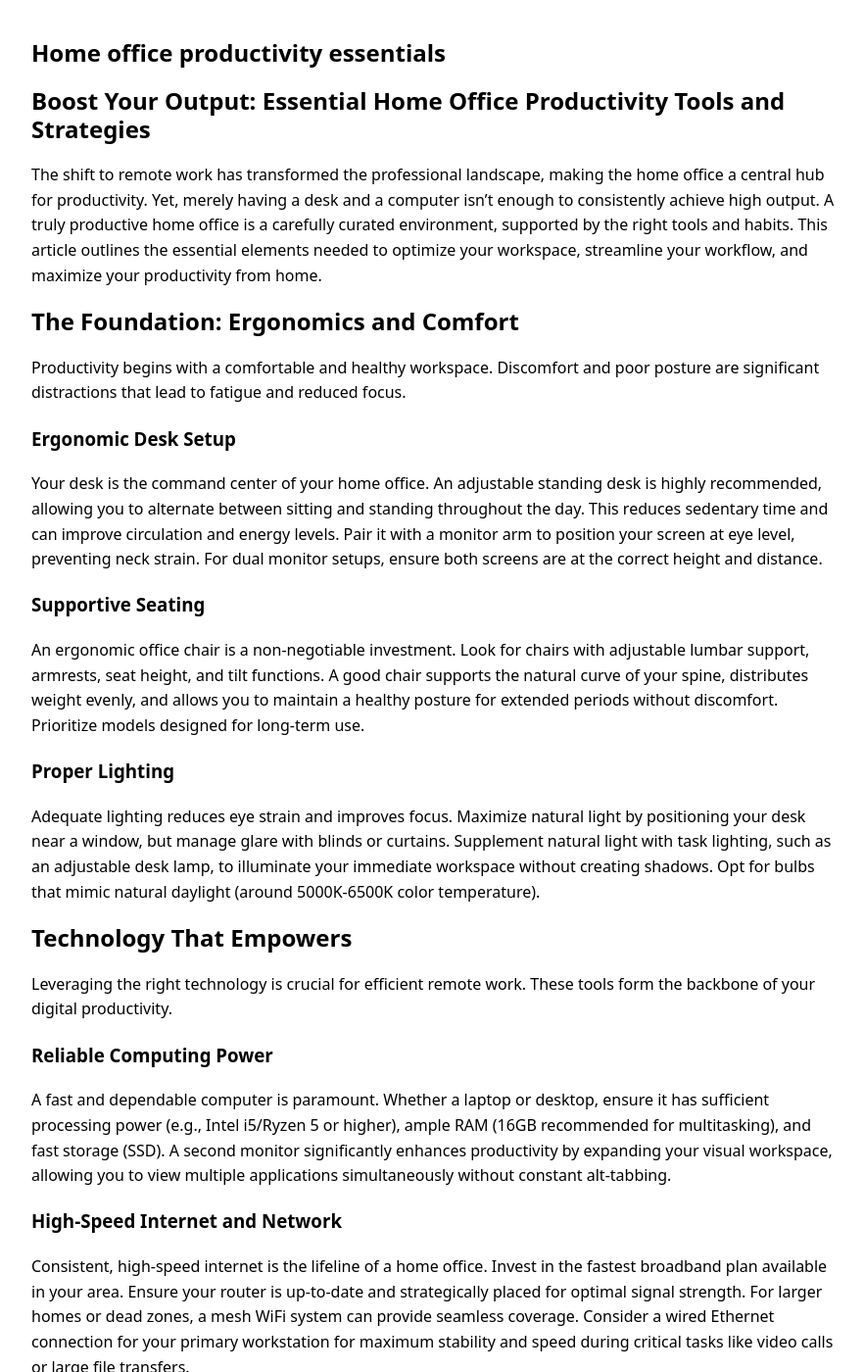
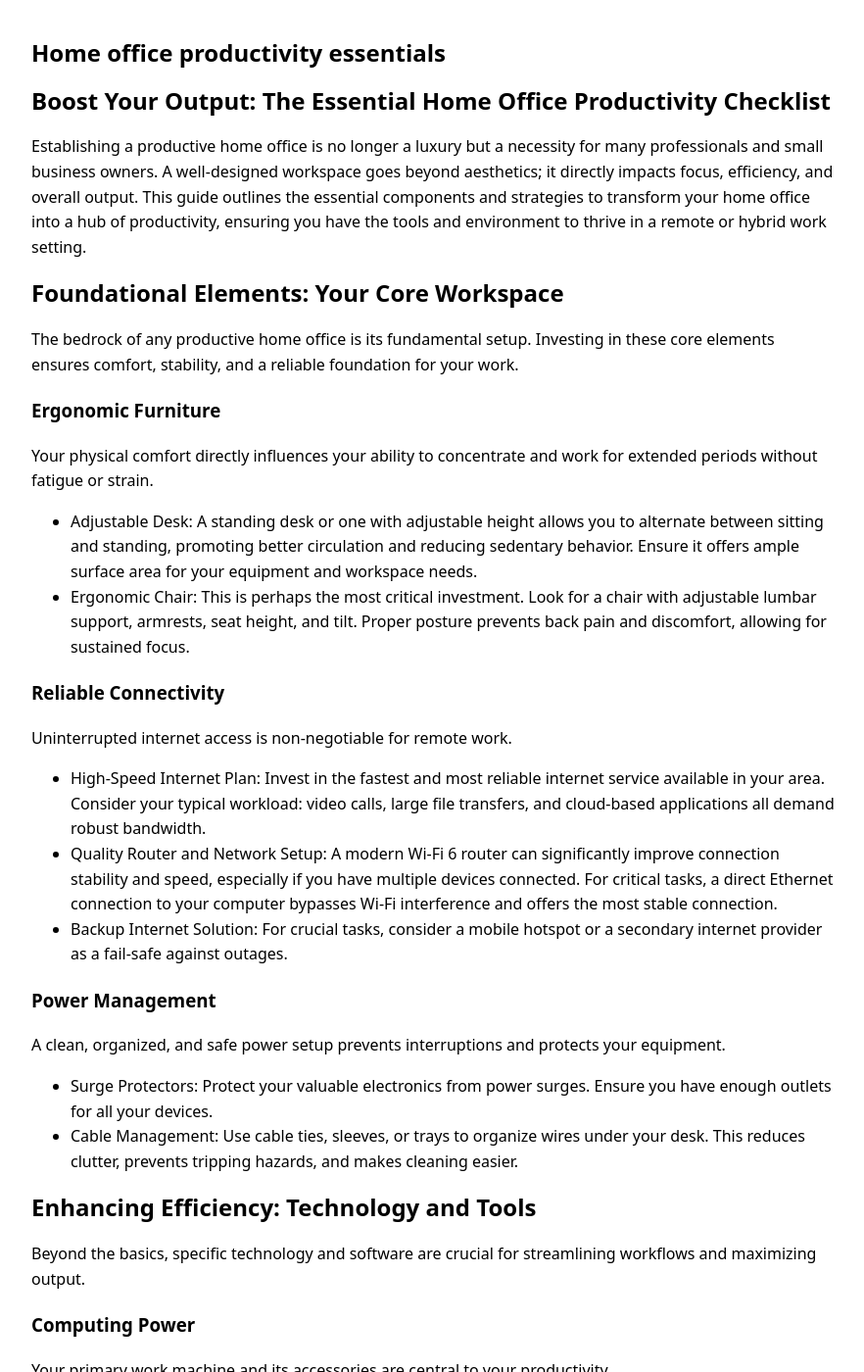
Before and after one commit to ironaclaw/ironaclaw.github.io, a Jekyll site: the page built from _posts/2026-02-14-home-office-productivity-essentials.md, in a window 1280 px wide and 1400 px high. Shown: the whole window at 98% size, without its empty margins (198-1080 px from the left). Built offline with Jekyll 4.4.1, drawn with Linux system fonts in a browser that asks for light colours; some of the changed text lies outside the part shown.

Commit message:
Add 2026-02-14-home-office-productivity-essentials.md

```diff
--- a/_posts/2026-02-14-home-office-productivity-essentials.md
+++ b/_posts/2026-02-14-home-office-productivity-essentials.md
@@ -9,95 +9,105 @@ keywords: []
 model_used: gemini-2.5-flash
 ---
 
-# Boost Your Output: Essential Home Office Productivity Tools and Strategies
+# Boost Your Output: The Essential Home Office Productivity Checklist
 
-The shift to remote work has transformed the professional landscape, making the home office a central hub for productivity. Yet, merely having a desk and a computer isn't enough to consistently achieve high output. A truly productive home office is a carefully curated environment, supported by the right tools and habits. This article outlines the essential elements needed to optimize your workspace, streamline your workflow, and maximize your productivity from home.
+Establishing a productive home office is no longer a luxury but a necessity for many professionals and small business owners. A well-designed workspace goes beyond aesthetics; it directly impacts focus, efficiency, and overall output. This guide outlines the essential components and strategies to transform your home office into a hub of productivity, ensuring you have the tools and environment to thrive in a remote or hybrid work setting.
 
-## The Foundation: Ergonomics and Comfort
+## Foundational Elements: Your Core Workspace
 
-Productivity begins with a comfortable and healthy workspace. Discomfort and poor posture are significant distractions that lead to fatigue and reduced focus.
+The bedrock of any productive home office is its fundamental setup. Investing in these core elements ensures comfort, stability, and a reliable foundation for your work.
 
-### Ergonomic Desk Setup
+### Ergonomic Furniture
 
-Your desk is the command center of your home office. An adjustable standing desk is highly recommended, allowing you to alternate between sitting and standing throughout the day. This reduces sedentary time and can improve circulation and energy levels. Pair it with a monitor arm to position your screen at eye level, preventing neck strain. For dual monitor setups, ensure both screens are at the correct height and distance.
+Your physical comfort directly influences your ability to concentrate and work for extended periods without fatigue or strain.
 
-### Supportive Seating
+*   Adjustable Desk: A standing desk or one with adjustable height allows you to alternate between sitting and standing, promoting better circulation and reducing sedentary behavior. Ensure it offers ample surface area for your equipment and workspace needs.
+*   Ergonomic Chair: This is perhaps the most critical investment. Look for a chair with adjustable lumbar support, armrests, seat height, and tilt. Proper posture prevents back pain and discomfort, allowing for sustained focus.
 
-An ergonomic office chair is a non-negotiable investment. Look for chairs with adjustable lumbar support, armrests, seat height, and tilt functions. A good chair supports the natural curve of your spine, distributes weight evenly, and allows you to maintain a healthy posture for extended periods without discomfort. Prioritize models designed for long-term use.
+### Reliable Connectivity
 
-### Proper Lighting
+Uninterrupted internet access is non-negotiable for remote work.
 
-Adequate lighting reduces eye strain and improves focus. Maximize natural light by positioning your desk near a window, but manage glare with blinds or curtains. Supplement natural light with task lighting, such as an adjustable desk lamp, to illuminate your immediate workspace without creating shadows. Opt for bulbs that mimic natural daylight (around 5000K-6500K color temperature).
+*   High-Speed Internet Plan: Invest in the fastest and most reliable internet service available in your area. Consider your typical workload: video calls, large file transfers, and cloud-based applications all demand robust bandwidth.
+*   Quality Router and Network Setup: A modern Wi-Fi 6 router can significantly improve connection stability and speed, especially if you have multiple devices connected. For critical tasks, a direct Ethernet connection to your computer bypasses Wi-Fi interference and offers the most stable connection.
+*   Backup Internet Solution: For crucial tasks, consider a mobile hotspot or a secondary internet provider as a fail-safe against outages.
 
-## Technology That Empowers
+### Power Management
 
-Leveraging the right technology is crucial for efficient remote work. These tools form the backbone of your digital productivity.
+A clean, organized, and safe power setup prevents interruptions and protects your equipment.
 
-### Reliable Computing Power
+*   Surge Protectors: Protect your valuable electronics from power surges. Ensure you have enough outlets for all your devices.
+*   Cable Management: Use cable ties, sleeves, or trays to organize wires under your desk. This reduces clutter, prevents tripping hazards, and makes cleaning easier.
 
-A fast and dependable computer is paramount. Whether a laptop or desktop, ensure it has sufficient processing power (e.g., Intel i5/Ryzen 5 or higher), ample RAM (16GB recommended for multitasking), and fast storage (SSD). A second monitor significantly enhances productivity by expanding your visual workspace, allowing you to view multiple applications simultaneously without constant alt-tabbing.
+## Enhancing Efficiency: Technology and Tools
 
-### High-Speed Internet and Network
+Beyond the basics, specific technology and software are crucial for streamlining workflows and maximizing output.
 
-Consistent, high-speed internet is the lifeline of a home office. Invest in the fastest broadband plan available in your area. Ensure your router is up-to-date and strategically placed for optimal signal strength. For larger homes or dead zones, a mesh WiFi system can provide seamless coverage. Consider a wired Ethernet connection for your primary workstation for maximum stability and speed during critical tasks like video calls or large file transfers.
+### Computing Power
 
-### Quality Peripherals
+Your primary work machine and its accessories are central to your productivity.
 
-*   Keyboard and Mouse: Choose a comfortable, responsive keyboard and an ergonomic mouse that fit your hand well. Mechanical keyboards can offer a more satisfying typing experience, while vertical mice can reduce wrist strain.
-*   Webcam and Headset: A dedicated external webcam (1080p or higher) provides superior video quality compared to built-in laptop cameras. A high-quality headset with noise-canceling features is essential for clear communication during virtual meetings, minimizing background distractions for both you and your colleagues.
+*   Powerful Computer: Ensure your laptop or desktop meets the demands of your software and tasks. Adequate RAM, a fast processor, and sufficient storage prevent slowdowns and frustration.
+*   Dual Monitors: Studies show that multiple monitors can significantly boost productivity by allowing you to view more information simultaneously without constantly switching windows.
+*   Quality Peripherals:
+    *   Ergonomic Keyboard and Mouse: Reduce strain and improve typing speed and cursor control.
+    *   High-Definition Webcam and Microphone: Essential for clear, professional video calls and virtual meetings. Built-in options are often insufficient for professional quality.
 
-### Essential Software and Apps
+### Digital Productivity Software
 
-1.  Project Management Tools: Platforms like Asana, Trello, or Monday.com help organize tasks, track progress, and collaborate with teams.
-2.  Communication Platforms: Slack, Microsoft Teams, or Google Meet facilitate instant messaging, video conferencing, and file sharing.
-3.  Cloud Storage: Services like Google Drive, Dropbox, or OneDrive ensure your files are accessible from anywhere, backed up, and easily shareable.
-4.  Note-Taking Apps: Evernote, Notion, or OneNote are invaluable for capturing ideas, organizing information, and creating digital notebooks.
+Leverage software to manage tasks, communicate, and collaborate effectively.
 
-## Streamlining Workflow: Organization and Focus
+*   Project Management Tools: Platforms like Asana, Trello, or Monday.com help organize tasks, track progress, and collaborate with teams, ensuring deadlines are met.
+*   Communication Platforms: Slack, Microsoft Teams, or Zoom facilitate instant messaging, video conferencing, and file sharing, keeping communication fluid.
+*   Note-Taking Applications: Tools like Evernote, OneNote, or Notion allow you to capture ideas, organize information, and create searchable databases of your work.
+*   Cloud Storage Solutions: Services such as Google Drive, Dropbox, or OneDrive provide secure storage, easy file sharing, and access to your documents from anywhere.
 
-Beyond hardware and software, effective organization and strategies for maintaining focus are critical for sustained productivity.
+### Backup and Security
 
-### Digital Organization Tools
+Protecting your work and data is paramount.
 
-Implement a consistent file naming convention and folder structure for digital documents. Utilize cloud storage features for version control and easy retrieval. For email, aim for inbox zero by processing messages promptly, archiving what's done, and moving actionable items to your task list. Use calendar apps to schedule tasks, meetings, and breaks, ensuring you have a clear overview of your day.
+*   Automated Backup Solutions: Implement both local (external hard drive) and cloud-based backups for all critical files. Data loss can be catastrophic for productivity.
+*   Antivirus and VPN: Keep your computer secure with up-to-date antivirus software. A Virtual Private Network (VPN) adds an extra layer of security, especially when accessing sensitive information.
 
-### Physical Organization
+## Optimizing Your Environment: Beyond the Tech
 
-A clutter-free physical workspace promotes a clutter-free mind.
-1.  Cable Management: Use cable ties, sleeves, or cable management boxes to keep cords tidy and out of sight, reducing visual noise and potential tripping hazards.
-2.  Storage Solutions: Employ shelves, drawers, or filing cabinets to store documents, office supplies, and personal items. Everything should have a designated place.
-3.  Minimalism: Regularly declutter your desk, keeping only essential items within reach. A minimalist setup reduces distractions and makes your workspace more inviting.
+The physical environment of your home office plays a significant role in your mental state and ability to focus.
 
-### Noise Reduction
+### Lighting for Focus
 
-Distractions are productivity killers.
-*   Noise-Canceling Headphones: Invest in quality headphones to block out ambient sounds, whether it's household noise or external construction.
-*   Acoustic Panels: For more permanent solutions, consider acoustic panels on walls to absorb sound and improve the overall sound quality of your space, especially beneficial for frequent video calls.
-*   Environmental Control: Close doors and windows to minimize external noise. Communicate your work hours to household members to establish boundaries.
+Proper lighting reduces eye strain and can influence mood and energy levels.
 
-### Time Management Techniques
+*   Natural Light: Position your desk near a window to maximize natural light, which can improve mood and reduce fatigue. Avoid direct glare on your screen.
+*   Task Lighting: A good quality desk lamp provides focused illumination for reading or writing without straining your eyes.
+*   Ambient Lighting: Ensure the overall room is well-lit to avoid harsh contrasts between your screen and the surroundings.
 
-Structured approaches to time can significantly boost output.
-1.  Pomodoro Technique: Work in focused 25-minute intervals, followed by short breaks. This helps maintain concentration and prevents burnout.
-2.  Time Blocking: Allocate specific blocks of time in your calendar for different tasks or projects. This ensures dedicated focus and prevents context switching.
-3.  Prioritization: Use methods like the Eisenhower Matrix (urgent/important) to prioritize tasks, focusing on high-impact activities first.
+### Sound Control
 
-## Beyond the Gear: Mindset and Habits
+Minimizing distractions is key to deep work.
 
-Ultimately, productivity is a blend of tools and personal discipline.
+*   Noise-Canceling Headphones: An essential tool for blocking out household noise or external distractions, allowing you to concentrate on calls or complex tasks.
+*   Acoustic Treatment: For highly sensitive environments, consider acoustic panels or strategically placed bookshelves to absorb sound and reduce echoes.
+*   White Noise Machine: Can help mask distracting sounds and create a consistent, calming background.
 
-### Dedicated Workspace
+### Organization and Decluttering
 
-Establish a clear boundary between your work and personal life by designating a specific area solely for work. This physical separation helps mentally transition into work mode and signals to others that you are focused. Even a corner of a room, consistently used for work, can serve this purpose.
+A tidy workspace promotes a clear mind.
 
-### Regular Breaks and Movement
+*   Storage Solutions: Utilize shelves, drawers, and file cabinets to keep physical documents and supplies organized and out of sight.
+*   "One Touch" Rule: Handle items once. If you pick something up, either act on it, file it, or discard it immediately.
+*   Digital Decluttering: Regularly organize your computer files, clear your desktop, and manage email inboxes to reduce digital noise.
 
-Avoid prolonged sitting. Schedule short breaks every hour to stand, stretch, or walk around. Incorporate longer breaks for meals and light exercise. Regular movement improves blood flow, reduces fatigue, and can refresh your mind, leading to better focus upon returning to tasks.
+### Personal Comfort and Well-being
 
-### Minimizing Distractions
+Small touches can make a big difference in your daily experience.
 
-Actively manage distractions. Turn off unnecessary notifications on your computer and phone. Close irrelevant browser tabs. Communicate your availability to colleagues and family members. Develop a consistent morning routine to start your day with purpose and a clear mind, setting the stage for productive work.
+*   Temperature Control: Maintain a comfortable room temperature. Too hot or too cold can be a significant distraction.
+*   Plants: Greenery can improve air quality, reduce stress, and add a touch of nature to your workspace.
+*   Hydration Station: Keep a water bottle or glass within reach to stay hydrated throughout the day.
+
+## Habits and Routines: The Human Element
+
+While equipment is vital, it's the habits you build around
 
 ## Conclusion
-
-Building a productive home office is an ongoing process that combines strategic investments in ergonomic equipment and powerful technology with disciplined organizational habits and a focused mindset. By meticulously curating your physical and digital environment, and by adopting proven time management and distraction reduction techniques, you can transform your home office into a highly efficient engine for sustained productivity and professional success.
+In conclusion, optimizing your home office for productivity involves a holistic approach, encompassing ergonomic setup, sound control, organization, and personal comfort. By implementing these essentials, you can create a workspace that minimizes distractions and supports focused work. Remember to prioritize the human element by establishing routines and habits that promote well-being and sustained productivity. Ultimately, a well-designed home office empowers you to work smarter, not harder.
```
